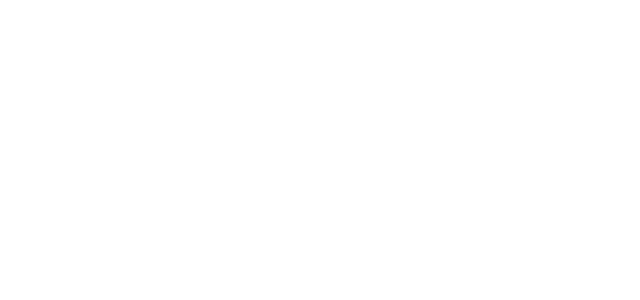
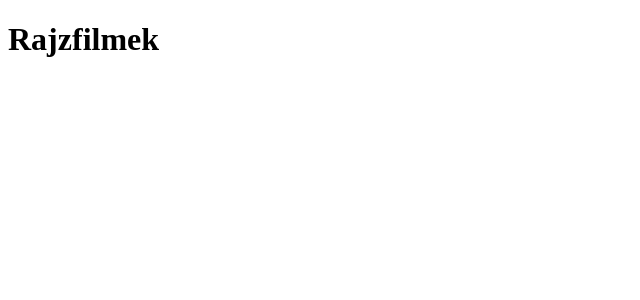
Before and after one commit to etnevelpriv/rajzfilmek, a React (Vite) app: page / in a window 1280 px wide. Shown: the top 300 px of the page, without its empty margins (0-640 px from the left). Built offline with nearby package versions, Linux system fonts and the light colour scheme.

Commit message:
rajzfilmlista component letrehozva

```diff
--- a/src/App.tsx
+++ b/src/App.tsx
@@ -1,6 +1,9 @@
+import { RajzfilmLista } from "./Components/RajzfilmLista/RajzfilmLista"
 export function App () {
   return(
-    <>
-    </>
+    <div className="container">
+      <h1>Rajzfilmek</h1>
+      <RajzfilmLista></RajzfilmLista>
+    </div>
   )
 }
--- /dev/null
+++ b/src/Components/RajzfilmLista/RajzfilmLista.tsx
@@ -0,0 +1,6 @@
+export const RajzfilmLista = function() {
+    return(
+        <>
+        </>
+    )
+};
```
Also changed, not shown: src/Components/RajzfilmLista/RajzFilmLista.css (added).
